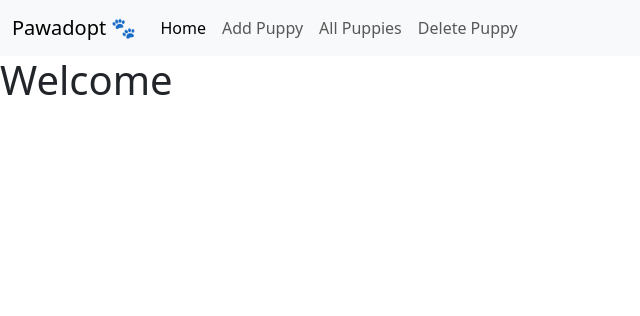
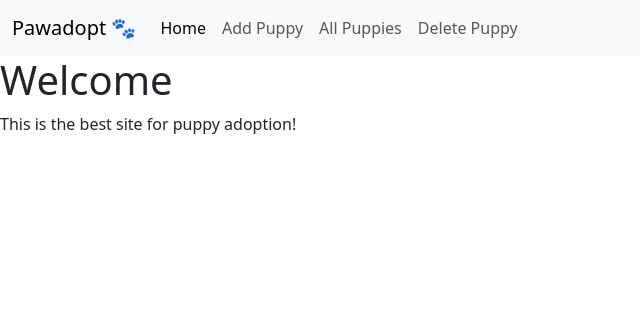
Before and after one commit to RalitsaTerzieva/pawadopt, a Flask app: page / in a window 1280 px wide. Shown: the top 316 px of the page, without its empty margins (0-640 px from the left). Run offline with Flask 2, Linux system fonts and the light colour scheme.

Commit message:
Refactor home template

```diff
--- a/templates/home.html
+++ b/templates/home.html
@@ -5,7 +5,7 @@
 
 <div class="jumbotron">
     <h1>Welcome</h1>
-
+    <p>This is the best site for puppy adoption!</p>
 </div>
 
 
```
